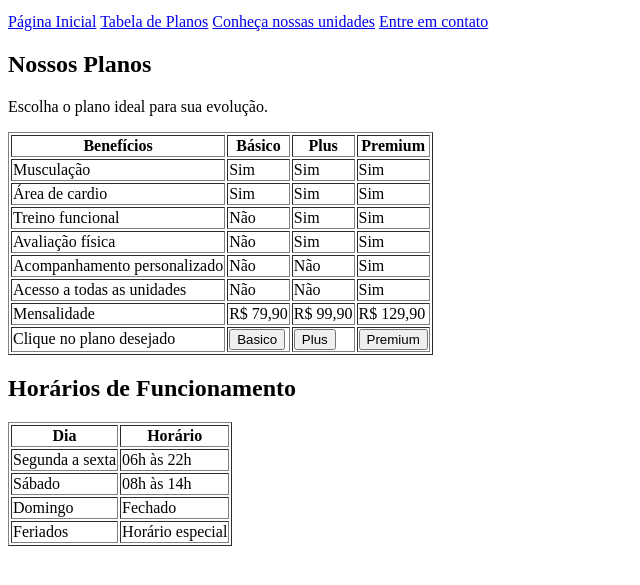
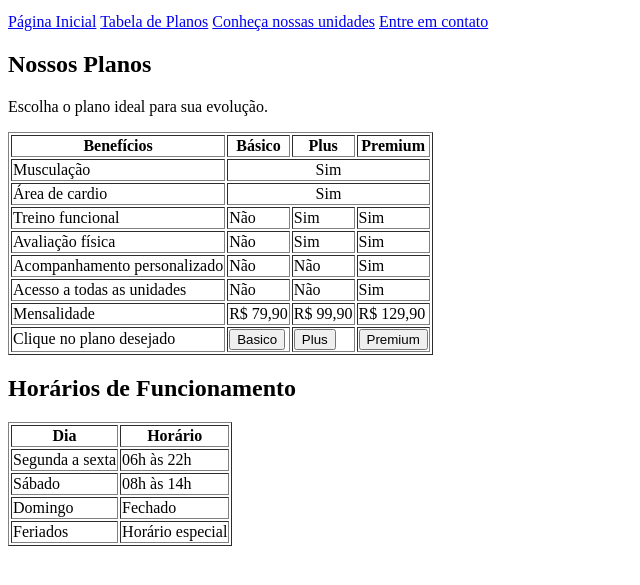
Before and after one commit to 0001205390-png/front-end-senai, a plain HTML site: page portal-multi-paginas/planos.html in a window 1280 px wide. Shown: the part 101-686 px from the top of the page, without its empty margins (0-640 px from the left). Drawn offline with Linux system fonts and the light colour scheme.

Commit message:
fiz o colspan

```diff
--- a/portal-multi-paginas/planos.html
+++ b/portal-multi-paginas/planos.html
@@ -36,16 +36,15 @@
 
         <tbody>
             <tr>
+
                 <td>Musculação</td>
-                <td>Sim</td>
-                <td>Sim</td>
-                <td>Sim</td>
+                <td colspan="4" align="center">Sim</td>
+
             </tr>
             <tr>
                 <td>Área de cardio</td>
-                <td>Sim</td>
-                <td>Sim</td>
-                <td>Sim</td>
+                <td colspan="4" align="center">Sim</td>
+
             </tr>
             <tr>
                 <td>Treino funcional</td>
```
